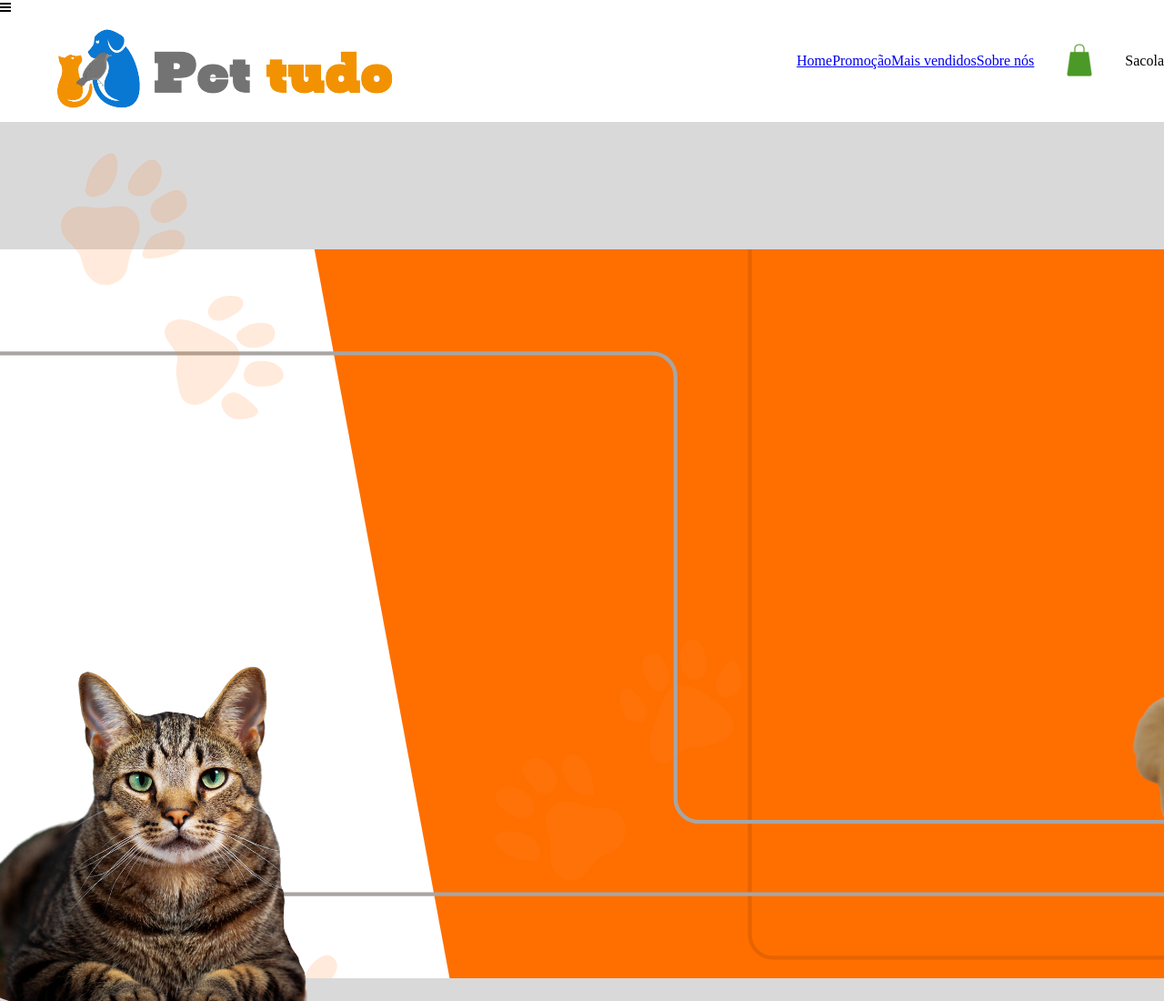
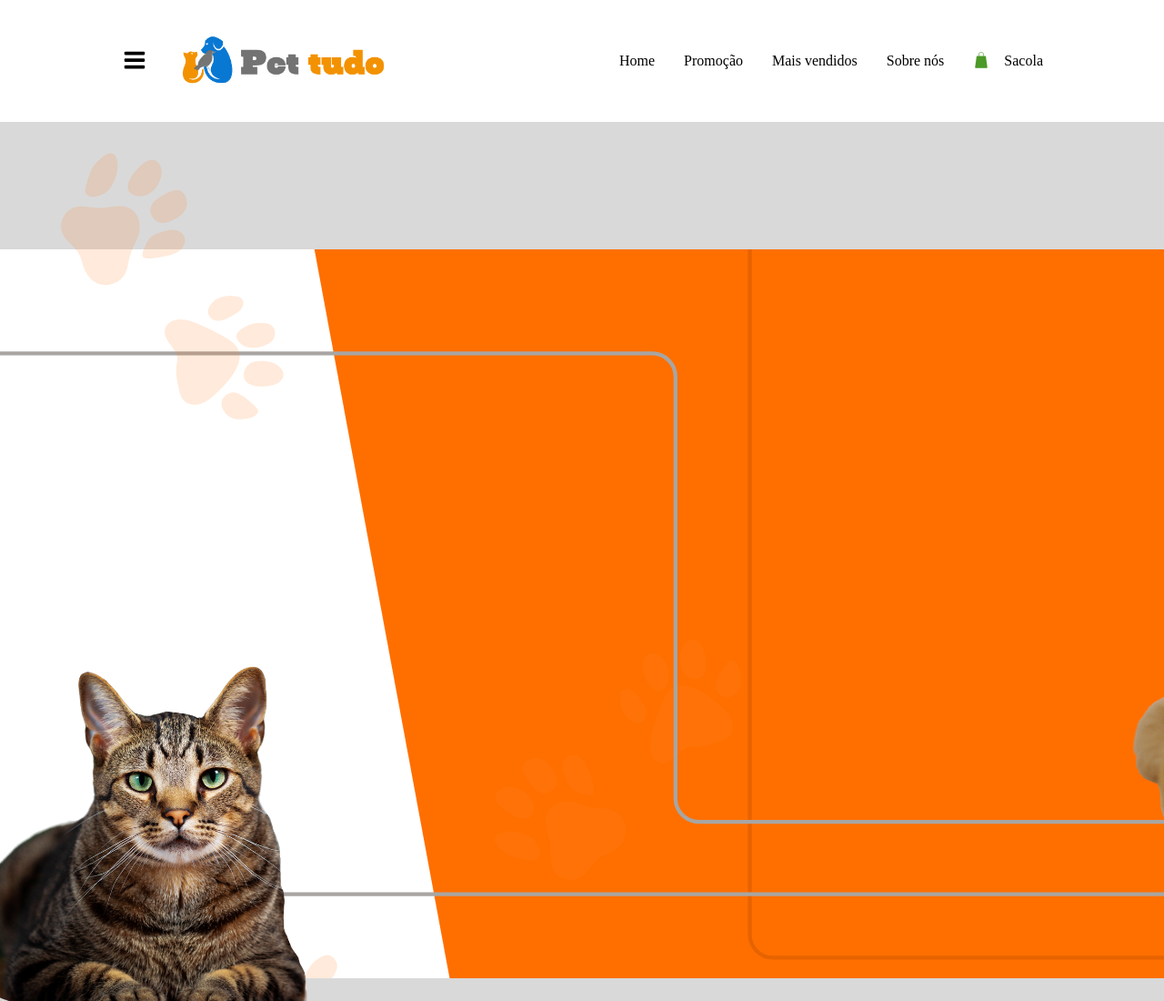
Before and after one commit to Gilson-Ferrer/e_commerce_petshop, a plain HTML site: page index.html in a window 1280 px wide. Shown: the top 1100 px of the page at 91% size. Drawn offline with Linux system fonts and the light colour scheme.

```diff
--- a/index.html
+++ b/index.html
@@ -11,27 +11,27 @@
 </head>
 <body>
     <header class="cabecalho">
-        <section>
+        <section class="menu-principal">
             <aside>
-                <img src="./img/icone-3-barras.svg" alt="Icone do aside">
+                <img src="./img/icone-3-barras.svg" alt="Icone do aside" class="menu-hamburguer__icone">
             </aside>
-            <h1><img src="./img/logo_pet-tudo-sem-fundo.png" alt="Logo da Loja Pet Tudo"></h1>
+            <h1><img src="./img/logo_pet-tudo-sem-fundo.png" alt="Logo da Loja Pet Tudo" class="logo__icone"></h1>
         </section>
         <nav class="menu-nav">
             <div>
-                <a href="./index.html">Home</a>
+                <a href="./index.html" class="menu-nav__link">Home</a>
             </div>
             <div>
-                <a href="./promocao.html">Promoção</a>
+                <a href="./promocao.html" class="menu-nav__link">Promoção</a>
             </div>
             <div>
-                <a href="./maisvendido.html">Mais vendidos</a>
+                <a href="./maisvendido.html" class="menu-nav__link">Mais vendidos</a>
             </div>
             <div>
-                <a href="./sobre_nos.html">Sobre nós</a>
+                <a href="./sobre_nos.html" class="menu-nav__link">Sobre nós</a>
             </div>
             <div class="sacola">
-                <a href="./carrinho.html"><img src="./img/sacola_fr.png" alt="Icone de Sacola"></a>
+                <a href="./carrinho.html"><img src="./img/sacola_fr.png" alt="Icone de Sacola" class="sacola-icone"></a>
                 <p>Sacola</p>
             </div>
         </nav>
--- a/styles/index/header.css
+++ b/styles/index/header.css
@@ -1,14 +1,43 @@
+@import url("/styles/styles.css");
+
 .cabecalho {
+    display: flex;
+    flex-direction: row;
+    justify-content: space-around;
+    text-align: center;
+    align-items: center;
+    padding: 2em;
+}
+
+.menu-principal {
+    display: flex;
+    flex-direction: row;
+    justify-content: center;
+    align-items: center;
+}
+
+.menu-hamburguer__icone {
+    width: 30px;
+    height: 30px;
+}
+
+.logo__icone {
+    width: 300px;
+    height: auto;
+}
+
+.menu-nav {
     display: flex;
     flex-direction: row;
     justify-content: space-between;
     align-items: center;
 }
 
-.menu-nav {
-    display: flex;
-    flex-direction: row;
-    align-items: center;
+.menu-nav__link {
+    padding: 0 0.5em;
+    margin: 0 0.5em;
+    text-decoration: none;
+    color: black;
 }
 
 .sacola {
@@ -16,3 +45,8 @@
     flex-direction: row;
     align-items: center;
 }
+
+.sacola-icone {
+    width: 50px;
+    height: auto;
+}
--- a/styles/styles.css
+++ b/styles/styles.css
@@ -2,18 +2,10 @@
     --cor-background-principal: #ffffff;
     --marrom-linha-index: #e66300;
     --cinza-card: #f1eeee;
-    --cinza-background: #a8a5a3;
+    --cinza: #a8a5a3;
     --cinza-botao: #737373;
     --azul-botao: #0878d3;
     --laranja-botao: #ff6f00;
     --verde-botao: #4b9926;
     --amarelo-botao: #e6d600;
 }
-
-html {
-    height: 100%;
-}
-body {
-    width: 1728px;
-    min-height: 100vh;
-}
```
